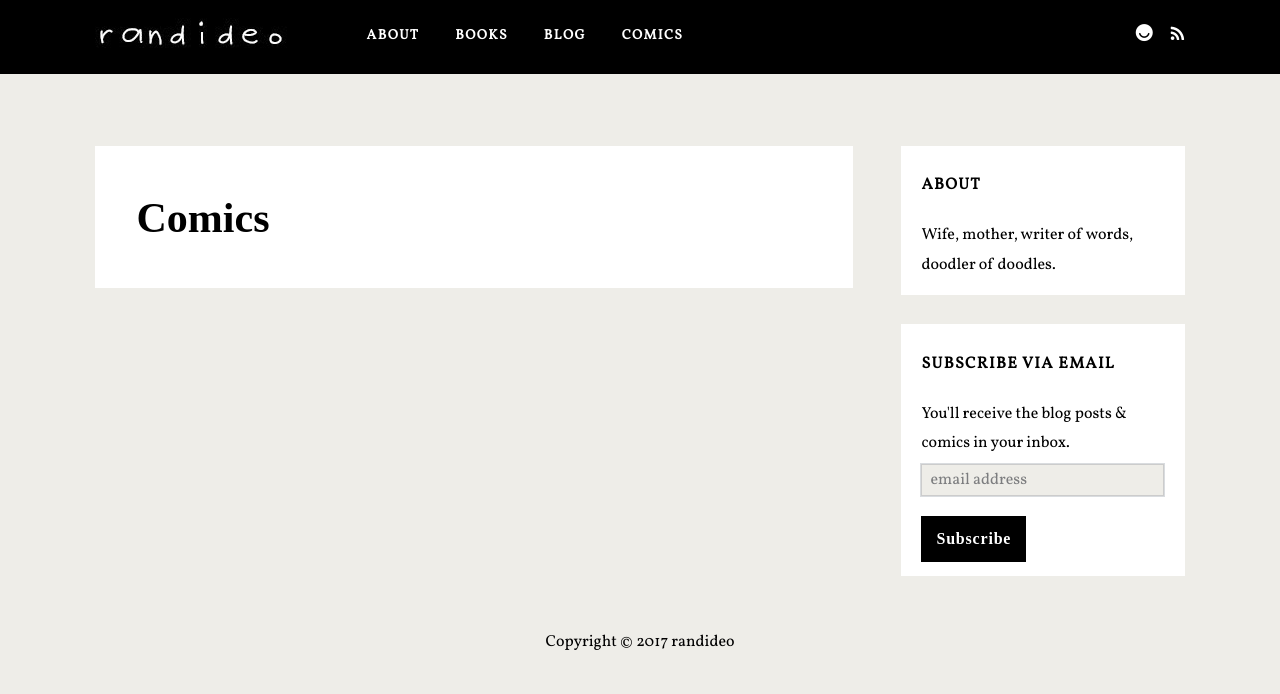
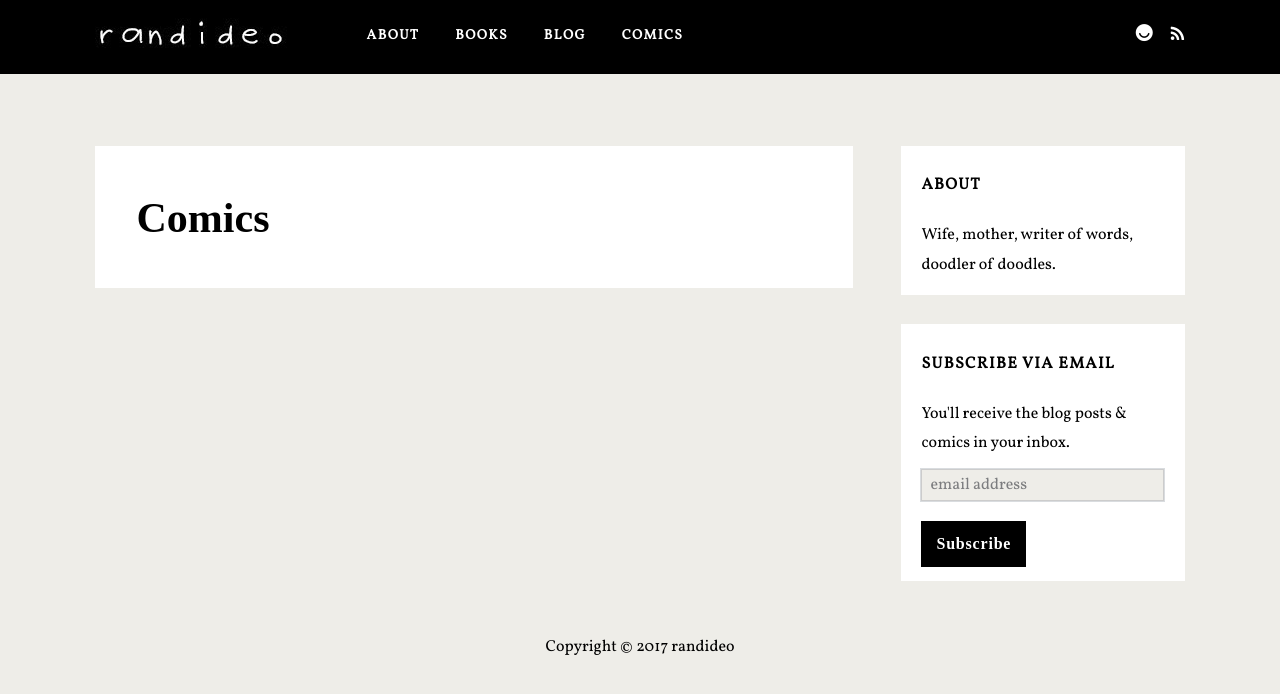
Before and after one commit to randideo/randideo.github.io, a Jekyll site: the page built from comics.html, in a window 1280 px wide. Shown: the top 694 px of the page. Built offline with Jekyll 4.4.1, drawn with Linux system fonts in a browser that asks for light colours; nearby versions of some CDN libraries; some web fonts are replaced; comment, search, counter and statistics services are not loaded.

Commit message:
Create sidebar.html

```diff
--- a/_includes/sidebar.html
+++ b/_includes/sidebar.html
@@ -9,7 +9,7 @@ Wife, mother, writer of words, doodler of doodles.
 
          <div class='widget HTML' data-version='1' id='HTML3'>
              <h2 class='title'>Subscribe Via Email</h2>
-             <div style="padding-bottom: 5px;">You'll receive the blog posts & comics in your inbox.</div>
+             <div style="padding-bottom: 10px;">You'll receive the blog posts & comics in your inbox.</div>
   <style>.email-octopus-form-wrapper h2{font-size:20px;margin:0 0 25px 0;}.email-octopus-form-row{margin-bottom:15px;}.email-octopus-form-row label{display:block;}.email-octopus-form-row input{width:100%;padding:8px;height:32px;border:1px solid #ccc;}.email-octopus-form-row-subscribe{margin-top:20px;}.email-octopus-form-row-subscribe button{color:#fff;background-color:#000000;border:0;max-width: 13.875em; padding:8px 15px;font-family: lusitana, serif;
     font-size: 1em;
     line-height: 1.85;font-weight:bold; letter-spacing: .05em;}.email-octopus-form-row-hp{position:absolute;left:-5000px;}.email-octopus-error-message{color:#e74c3c;}.email-octopus-referral{margin-top:20px;}</style>
```
